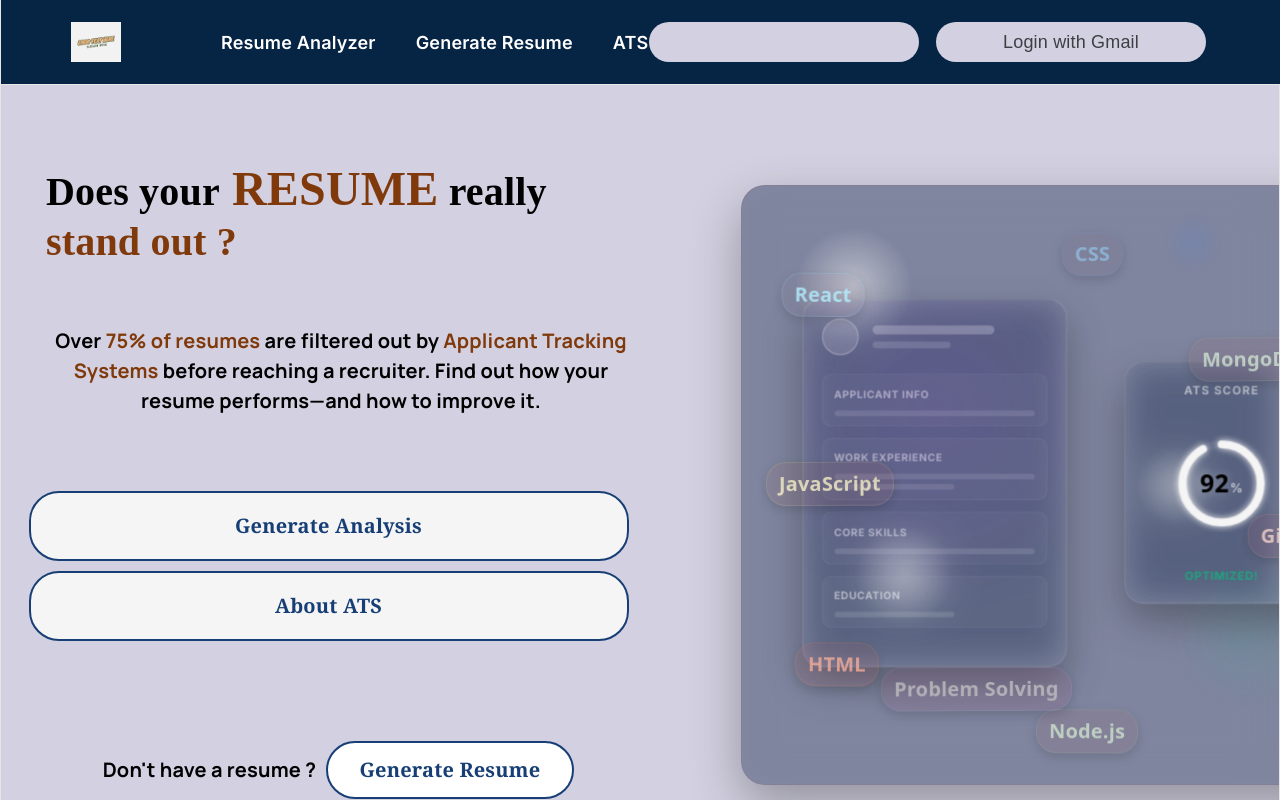
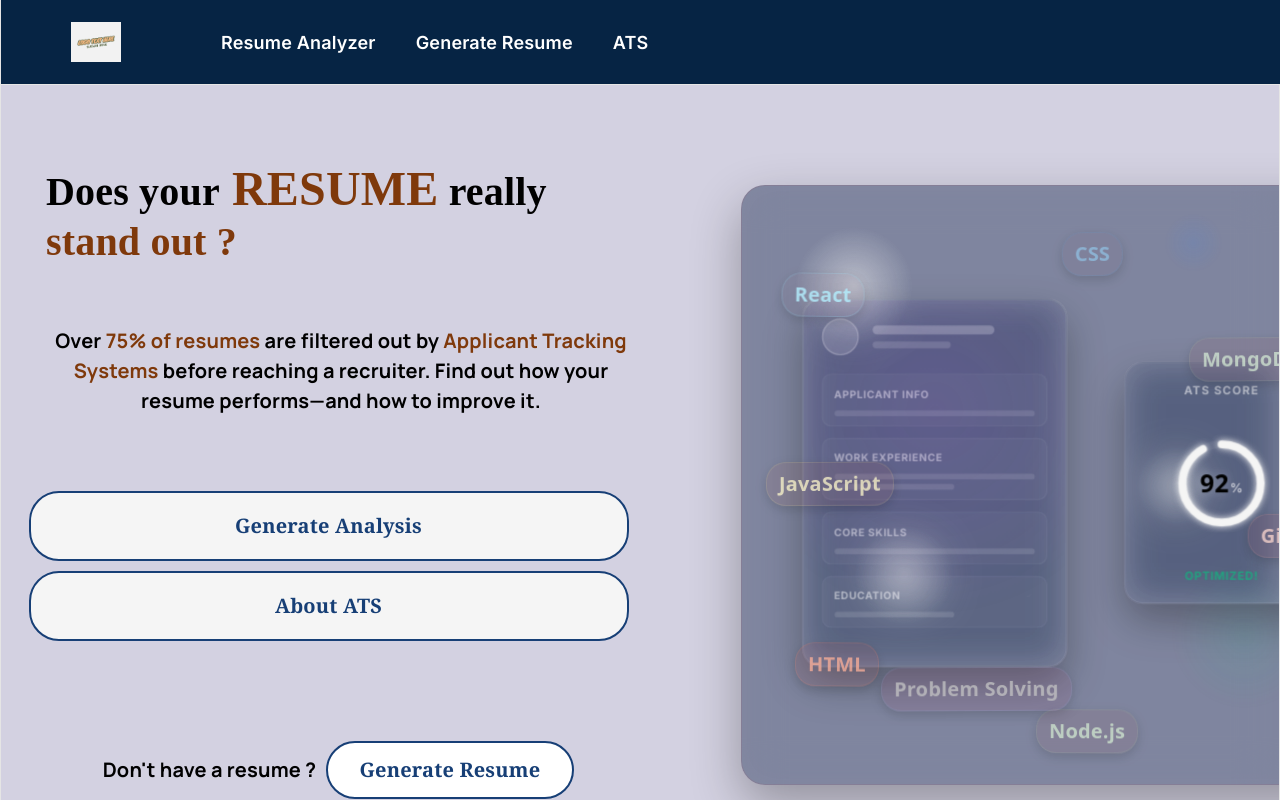
Before and after one commit to sidkaushikkk/ATS-Tracker, a React (Vite) app in the folder ats-tracker/: page / in a window 1280 px wide. Shown: the top 800 px of the page. Built offline with nearby package versions, Linux system fonts and the light colour scheme; no server answers.

Commit message:
Removed Email Login

```diff
--- a/ats-tracker/src/components/Navbar/Navbar.css
+++ b/ats-tracker/src/components/Navbar/Navbar.css
@@ -67,22 +67,6 @@
     transition:.3s;
 }
 
-
-.google-login-wrapper {
-    display: flex;
-    align-items: center;
-    justify-content: center;
-    flex-shrink: 0;
-    background: #d3d1e1;
-    border-radius: 20px;
-    min-width: 270px;
-    transition: outline 0.2s ease;
-}
-
-.google-login-wrapper > div {
-    width: 100% !important;
-}
-
 .google-login-wrapper button,
 .google-login-wrapper [role="button"],
 .google-login-wrapper div[role="button"] {
@@ -113,28 +97,6 @@
     gap: 12px;
 }
 
-.login-with-gmail-btn {
-    background: #d3d1e1;
-    color: #3C4043;
-    font-family:Google Sans, arial, sans-serif;
-    font-size: 18px;
-    font-weight: 500;
-    padding: 10px 24px;
-    border-radius: 20px;
-    border: none;
-    cursor: pointer;
-    height: 40px;
-    width : 270px;
-    transition: all 0.2s ease;
-    display: flex;
-    align-items: center;
-    justify-content: center;
-}
-
-.login-with-gmail-btn:hover {
-    background: #e2e8f0;
-    color: rgba(0, 0, 0, 0.8);
-}
 
 @media (max-width: 768px) {
     .navbar {
--- a/ats-tracker/src/components/Navbar/Navbar.jsx
+++ b/ats-tracker/src/components/Navbar/Navbar.jsx
@@ -77,12 +77,6 @@ function Navbar() {
                 width="260"
               />
             </div>
-            <button
-              className="login-with-gmail-btn"
-              onClick={() => setIsEmailModalOpen(true)}
-            >
-              Login with Gmail
-            </button>
           </div>
         )}
       </div>
```
